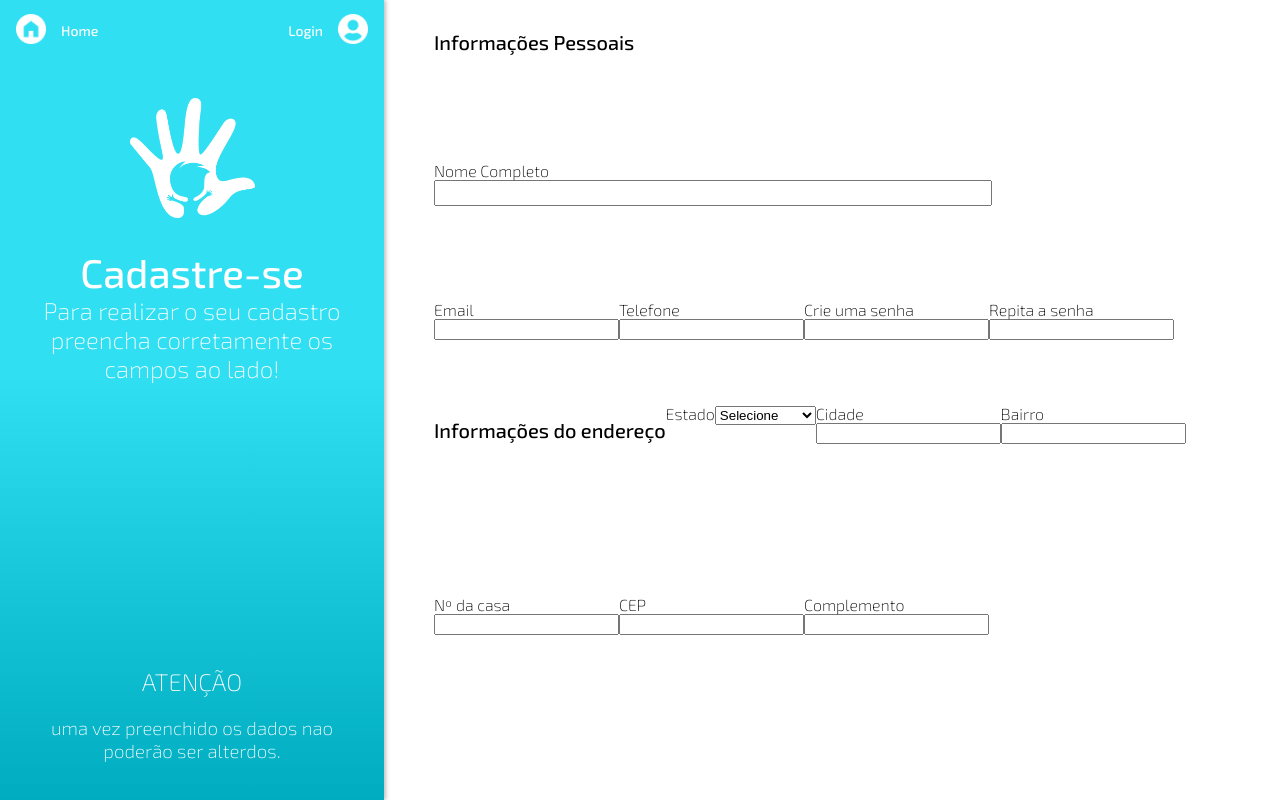
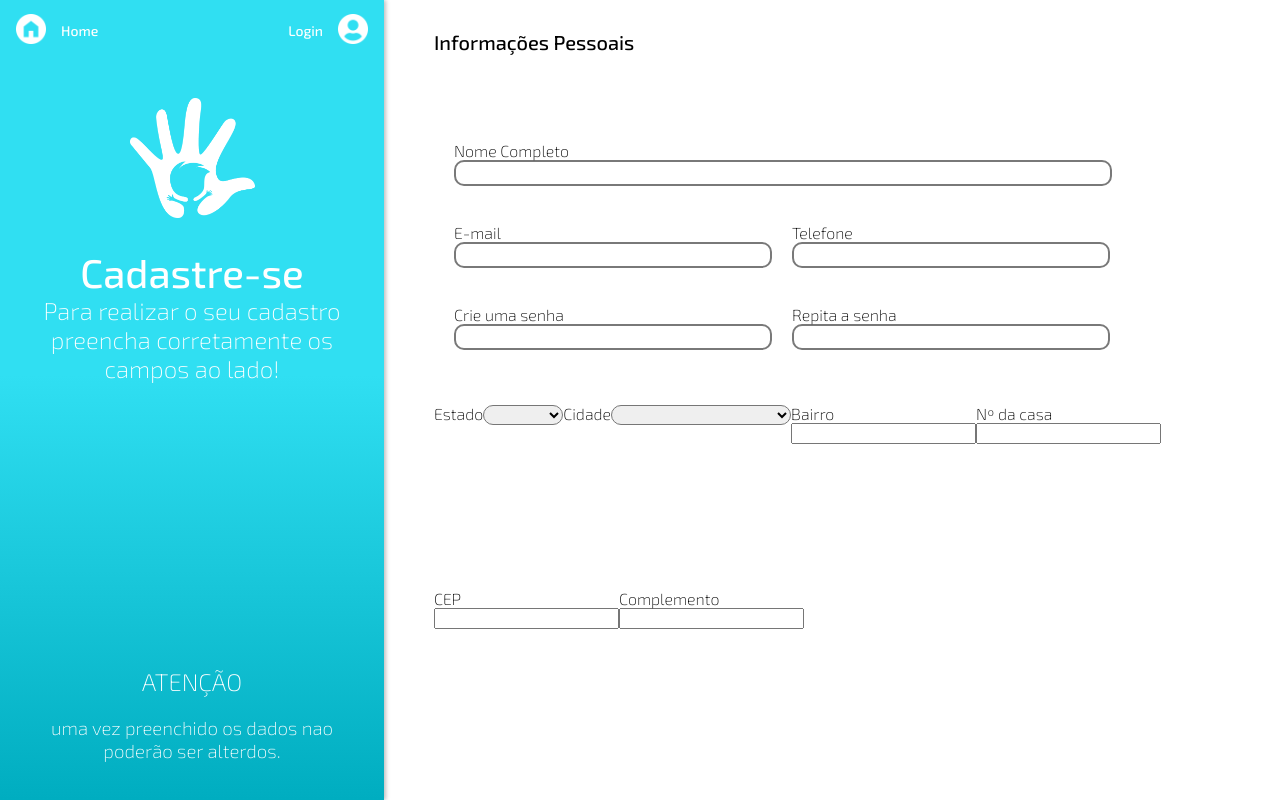
Before and after one commit to freitasvin/projeto-integrador-pw-front, a React (Create React App) app: page /sign-up in a window 1280 px wide. Built offline with nearby package versions, Linux system fonts and the light colour scheme.

Commit message:
Formulary

```diff
--- a/src/pages/Sing-up/Input.js
+++ b/src/pages/Sing-up/Input.js
@@ -1,11 +1,16 @@
 import React from 'react';
 import { InputStyled } from './styles';
 
-export function Input({ inputId, inputLabel }) {
+export function Input({
+  inputId,
+  inputLabel,
+  size,
+  type,
+}) {
   return (
     <label htmlFor={inputId}>
       {inputLabel}
-      <InputStyled type="text" id={inputId} />
+      <InputStyled type={type} id={inputId} size={size} required="true" />
     </label>
   );
 }
--- /dev/null
+++ b/src/pages/Sing-up/Select.js
@@ -0,0 +1,19 @@
+import React from 'react';
+import { SelectStyled } from './styles';
+
+export function Select({
+  inputId,
+  inputLabel,
+  size,
+  type,
+}) {
+  return (
+    <label htmlFor={inputId}>
+      {inputLabel}
+      <SelectStyled type={type} id={inputId} size={size} required="true">
+        <option defaultValue="0" selected hidden> </option>
+        <option value="1">Teste</option>
+      </SelectStyled>
+    </label>
+  );
+}
--- a/src/pages/Sing-up/index.js
+++ b/src/pages/Sing-up/index.js
@@ -1,7 +1,10 @@
 import React from 'react';
 import { IntroductionContainer } from '../../components/Introduction';
 import { Input } from './Input';
-import { ContainerStyle, MainStyle, FormStyled } from './styles';
+import { Select } from './Select';
+import {
+  ContainerStyle, MainStyle, FormStyled, BreakStyle, ItemStyle,
+} from './styles';
 
 function Login() {
   return (
@@ -15,50 +18,63 @@ function Login() {
       <MainStyle>
         <FormStyled>
           <h1>Informações Pessoais</h1>
+          <BreakStyle />
+          <ItemStyle>
+            <Input
+              type="text"
+              inputId="entire-name"
+              inputLabel="Nome Completo"
+              size="large"
+            />
+          </ItemStyle>
           <div className="break" />
-          <div className="item" style={{ flexGrow: 1 }}>
-            <Input inputId="entire-name" inputLabel="Nome Completo" />
-          </div>
-          <div className="break" />
-          <div className="item">
-            <label htmlFor="email">
-              Email
-              <input type="text" id="email" />
-            </label>
-          </div>
-          <div className="item">
-            <label htmlFor="phone">
-              Telefone
-              <input type="text" id="phone" />
-            </label>
-          </div>
-          <div className="item">
-            <label htmlFor="password">
-              Crie uma senha
-              <input type="password" id="password" />
-            </label>
-          </div>
-          <div className="item">
-            <label htmlFor="password-repeat">
-              Repita a senha
-              <input type="password" id="password-repeat" />
-            </label>
-          </div>
+          <ItemStyle>
+            <Input
+              type="email"
+              inputId="email"
+              inputLabel="E-mail"
+              size="medium"
+            />
+          </ItemStyle>
+          <ItemStyle>
+            <Input
+              type="tel"
+              inputId="phone"
+              inputLabel="Telefone"
+              size="medium"
+            />
+          </ItemStyle>
+          <ItemStyle>
+            <Input
+              type="password"
+              inputId="password"
+              inputLabel="Crie uma senha"
+              size="medium"
+            />
+          </ItemStyle>
+          <ItemStyle>
+            <Input
+              type="password"
+              inputId="password-repeat"
+              inputLabel="Repita a senha"
+              size="medium"
+            />
+          </ItemStyle>
         </FormStyled>
 
         <FormStyled>
-          <h1>Informações do endereço</h1>
-          <label htmlFor="state">
-            Estado
-            <select type="" id="state">
-              <option defaultValue="0" selected hidden>Selecione</option>
-              <option value="1">Dois vizinhos</option>
-            </select>
-          </label>
-          <label htmlFor="city">
-            Cidade
-            <input type="text" id="city" />
-          </label>
+          <Select
+            type="text"
+            inputId="state"
+            inputLabel="Estado"
+            size="small"
+          />
+          <Select
+            type="text"
+            inputId="city"
+            inputLabel="Cidade"
+            size="small-medium"
+          />
           <label htmlFor="neighborhood">
             Bairro
             <input type="text" id="neighborhood" />
--- a/src/pages/Sing-up/styles/index.js
+++ b/src/pages/Sing-up/styles/index.js
@@ -1,4 +1,4 @@
-import styled from 'styled-components';
+import styled, { css } from 'styled-components';
 
 export const ContainerStyle = styled.div`
 display: flex;
@@ -27,19 +27,61 @@ export const FormStyled = styled.form`
   input, label {
     display: block;
   }
+`;
 
-  .item {
-    float: left;
-    height: max-content;
-  }
+export const BreakStyle = styled.div`
+  flex-basis: 100%;
+  height: 0;
+`;
 
-  .break {
-    flex-basis: 100%;
-    height: 0;
-  }
+export const ItemStyle = styled.div`
+  float: left;
+  height: max-content;
+  margin-left: 20px;
 `;
 
 export const InputStyled = styled.input`
-  width: 550px;
   height: 20px;
+  border: 2px solid #797979;
+  border-radius: 10px;
+
+  ${(props) => props.size === 'large' && css`
+    width: 650px;
+  `}
+  ${(props) => props.size === 'medium' && css`
+    width: 310px;
+  `}
+  ${(props) => props.size === 'medium-small' && css`
+    width: 290px;
+  `}
+  ${(props) => props.size === 'small-medium' && css`
+    width: 180px;
+  `}
+  ${(props) => props.size === 'small' && css`
+    width: 80px;
+  `}
 `;
+
+export const SelectStyled = styled.select`
+  text-align: center;
+  font-size: 14px;
+  color: black
+  border: 2px solid #797979;
+  border-radius: 10px;
+
+  ${(props) => props.size === 'large' && css`
+    width: 650px;
+  `}
+  ${(props) => props.size === 'medium' && css`
+    width: 310px;
+  `}
+  ${(props) => props.size === 'medium-small' && css`
+    width: 290px;
+  `}
+  ${(props) => props.size === 'small-medium' && css`
+    width: 180px;
+  `}
+  ${(props) => props.size === 'small' && css`
+    width: 80px;
+  `}
+`;
```
